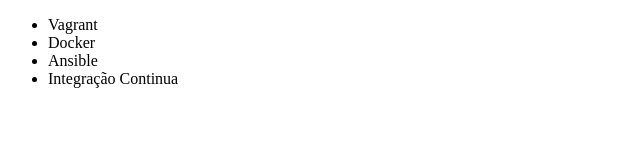
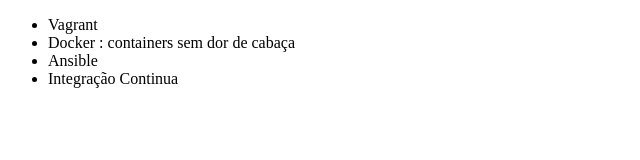
Before and after one commit to VitorHRFreitas/alura-git, a plain HTML site: page index.html in a window 1280 px wide. Shown: the whole page, without its empty margins (0-640 px from the left). Drawn offline with Linux system fonts and the light colour scheme.

Commit message:
Corrigindo nome do curso de Docker

```diff
--- a/index.html
+++ b/index.html
@@ -7,7 +7,7 @@
 <body>
     <ul>
         <li>Vagrant</li>
-        <li>Docker</li>
+        <li>Docker : containers sem dor de cabaça</li>
         <li>Ansible</li>
         <li>Integração Continua</li>
     </ul>
```
